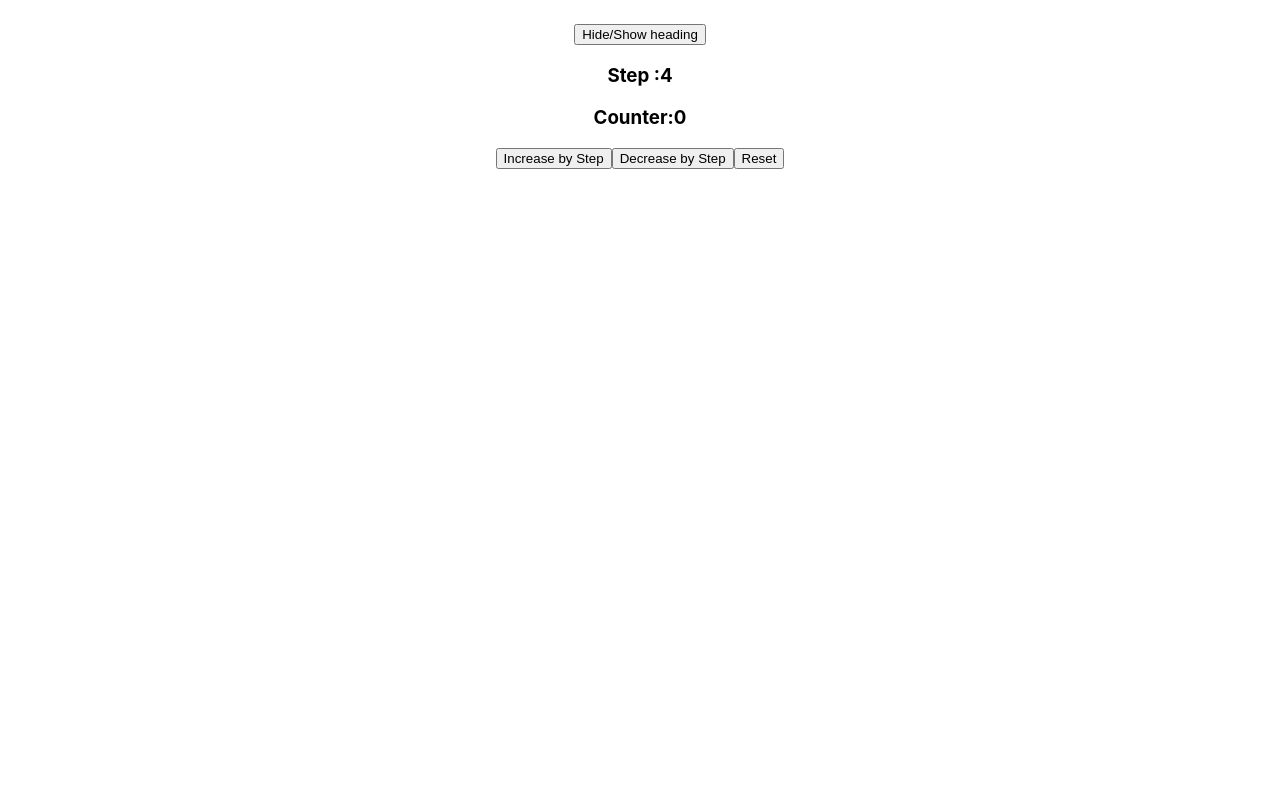
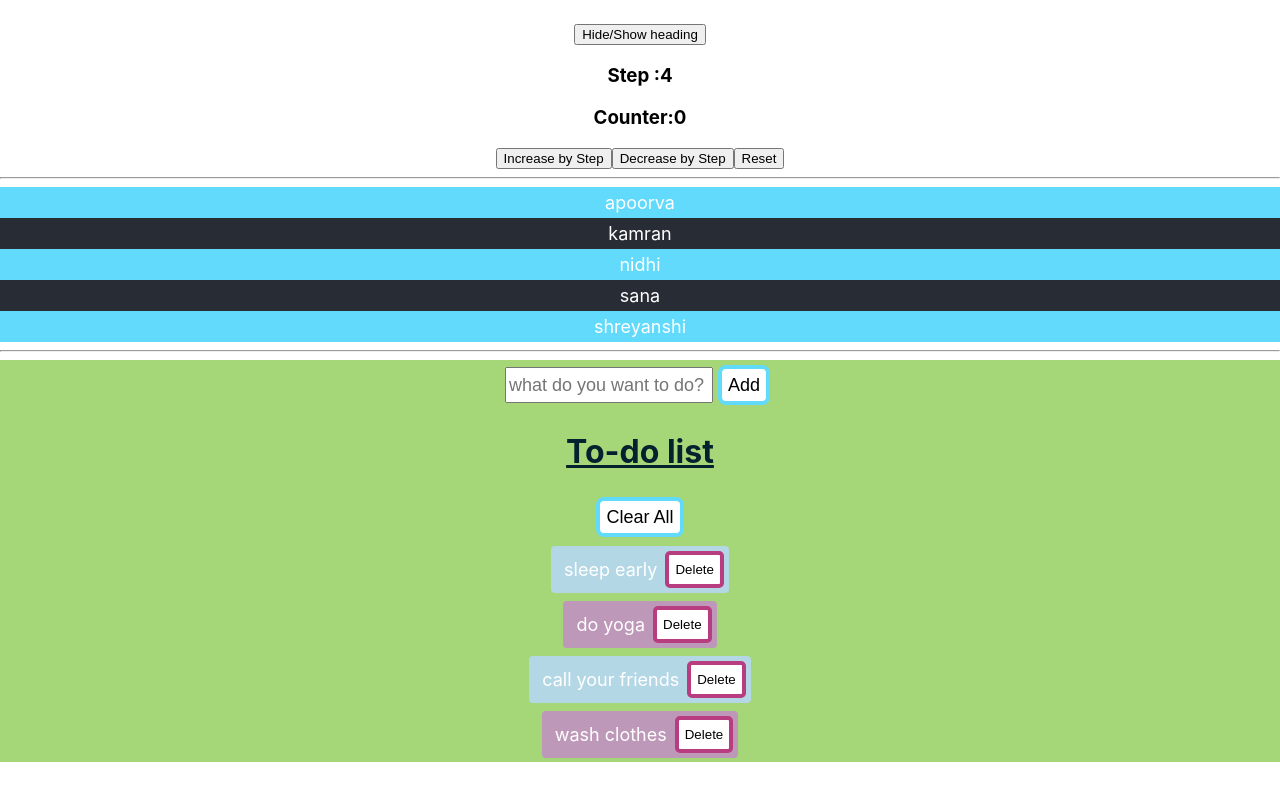
Before and after one commit to shreyanshishukla/Assignment1React, a React (Create React App) app: page / in a window 1280 px wide. Shown: the part 1203-2003 px from the top of the page. Before the commit the page ends 1372 px from the top, so only its background shows below. Built offline with nearby package versions, Linux system fonts and the light colour scheme.

Commit message:
DAY 2 REACT

```diff
--- a/src/App.css
+++ b/src/App.css
@@ -11,6 +11,35 @@
   .App-logo {
     animation: App-logo-spin infinite 20s linear;
   }
+}
+.todo {
+  display: flex;
+  flex-direction: column;
+  justify-content: center;
+  align-items: center;
+}
+.todo-items {
+  margin: 4px;
+  border-radius: 4px;
+}
+.todo-items:nth-child(even) {
+  background-color: #be98b9;
+  color: white;
+  font-size: large;
+  font-weight: 400;
+  padding: 5px;
+  display: flex;
+  width: max-content;
+}
+.todo-items:nth-child(odd) {
+  background-color: #b4d7e6;
+  color: white;
+  font-size: large;
+  font-weight: 400;
+  padding: 5px;
+  display: flex;
+
+  width: max-content;
 }
 
 .App-header {
@@ -105,3 +134,54 @@ a {
   font-size: large;
   font-weight: 400;
 }
+
+.student:nth-child(even) {
+  background-color: #61dafb;
+  color: white;
+  font-size: large;
+  font-weight: 400;
+  padding: 5px;
+}
+.student:nth-child(odd) {
+  background-color: #282c34;
+  color: white;
+  font-size: large;
+  font-weight: 400;
+  padding: 5px;
+}
+.todo-form input {
+  width: 200px;
+  height: 30px;
+  font-size: large;
+}
+.todo-todo-item {
+  margin: 8px;
+}
+.btn {
+  border-radius: 8px;
+  border: solid 4px #61dafb;
+  background-color: white;
+  margin: 5px;
+  height: 40px;
+  font-size: large;
+}
+.btn-del:nth-of-type(even) {
+  border-radius: 5px;
+  border: solid 4px #61dafb;
+  background-color: white;
+}
+.btn-del:nth-of-type(odd) {
+  border-radius: 5px;
+  border: solid 4px #b73d80;
+  background-color: white;
+}
+.todo-area {
+  display: flex;
+  flex-direction: column;
+  justify-content: center;
+  align-items: center;
+  background-color: #a5d677;
+}
+.todoh1 {
+  color: #04212e;
+}
--- a/src/App.js
+++ b/src/App.js
@@ -8,11 +8,15 @@ import Counter from "./Counter";
 import ClassCounter from "./ClassBasedCounter";
 import { useState } from "react";
 import StepCounter from "./StepCounter";
+import Student from "./Student";
+import Todo from "./Todo";
 function App() {
   const [show, setShow] = useState(false);
   const hide = () => {
     setShow(!show);
   };
+  const students = ["apoorva", "kamran", "nidhi", "sana", "shreyanshi"];
+
   return (
     <div className="App">
       <Menu />
@@ -25,6 +29,14 @@ function App() {
       {show ? "" : <ClassCounter />}
       <hr />
       <StepCounter />
+      <hr />
+      <Student students={students} />
+      <hr />
+      <Todo />
+      <br />
+      <br />
+      <br />
+
       {/* <Login />
        */}
     </div>
--- a/src/ClassBasedCounter.js
+++ b/src/ClassBasedCounter.js
@@ -10,6 +10,7 @@ class Counter extends Component {
   }
   decrease = () => {
     this.setState({ count: this.state.count - 1 });
+    console.log(this);
   };
   show() {
     alert(this.state.count);
--- /dev/null
+++ b/src/Student.js
@@ -0,0 +1,11 @@
+import { useState } from "react";
+
+export default ({ students }) => {
+  return (
+    <>
+      {students.map((s) => (
+        <div className="student">{s}</div>
+      ))}
+    </>
+  );
+};
--- /dev/null
+++ b/src/Todo.js
@@ -0,0 +1,56 @@
+import { useState } from "react";
+
+export default () => {
+  const [tasks, setTasks] = useState([
+    "sleep early",
+    "do yoga",
+    "call your friends",
+    "wash clothes",
+  ]);
+  const addTodo = (event) => {
+    event.preventDefault();
+    setTasks([...tasks, event.target.todo.value]);
+  };
+  const deleteTodo = (indx) => {
+    setTasks(tasks.filter((v, i) => i != indx));
+  };
+  const clearAll = () => {
+    setTasks([]);
+  };
+  return (
+    <div className="todo-area">
+      <form onSubmit={addTodo} className="todo-form">
+        <input
+          type="text"
+          placeholder="what do you want to do?"
+          required
+          name="todo"
+        />
+        <button className="btn">Add</button>
+      </form>
+      <h1 className="todoh1">
+        <u>To-do list</u>
+      </h1>
+      <div>
+        <button onClick={clearAll} className="btn">
+          Clear All
+        </button>
+      </div>
+      <div className="todo">
+        {tasks.map((t, indx) => (
+          <div className="todo-items">
+            <div className="todo-todo-item"> {t}</div>
+            <button
+              className="btn-del"
+              onClick={() => {
+                deleteTodo(indx);
+              }}
+            >
+              Delete
+            </button>
+          </div>
+        ))}
+      </div>
+    </div>
+  );
+};
```
